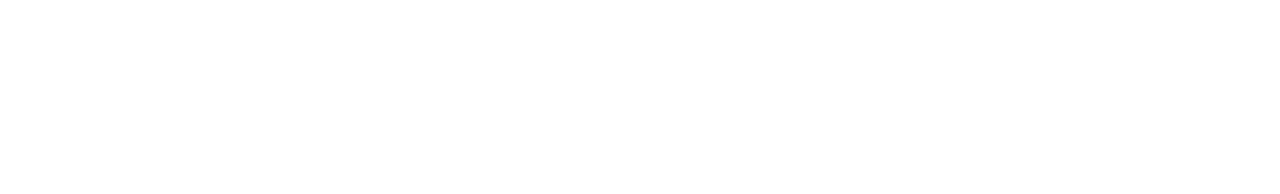
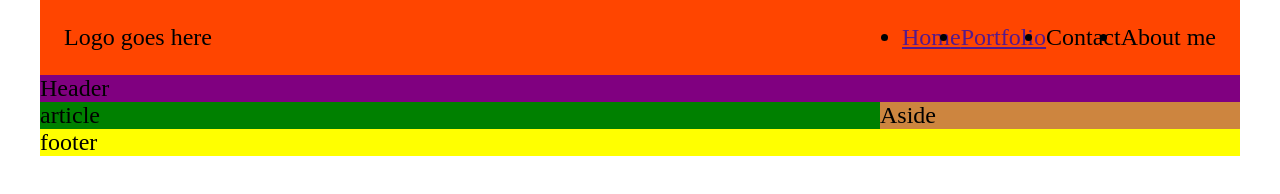
Before and after one commit to iamwhitegod/html-css-crash-course, a plain HTML site: page Challenge #4/index.html in a window 1280 px wide. Drawn offline with Linux system fonts and the light colour scheme.

Commit message:
Flexbox layout

```diff
--- a/Challenge #4/index.html
+++ b/Challenge #4/index.html
@@ -5,6 +5,23 @@
     <meta http-equiv="X-UA-Compatible" content="IE=edge" />
     <meta name="viewport" content="width=device-width, initial-scale=1.0" />
     <title>Layouts: Floats, Flexbox & Grid</title>
+    <link href="style.css" rel="stylesheet" type="text/css" />
   </head>
-  <body></body>
+  <body>
+    <div class="flex-container">
+      <nav class="flex-item item--1">
+        <div class="logo">Logo goes here</div>
+        <ul>
+          <li><a href="">Home</a></li>
+          <li><a href="">Portfolio</a></li>
+          <li>Contact</li>
+          <li>About me</li>
+        </ul>
+      </nav>
+      <div class="flex-item item--2">Header</div>
+      <div class="flex-item item--3">article</div>
+      <div class="flex-item item--4">Aside</div>
+      <div class="flex-item item--5">footer</div>
+    </div>
+  </body>
 </html>
--- a/Challenge #4/style.css
+++ b/Challenge #4/style.css
@@ -0,0 +1,55 @@
+* {
+  margin: 0;
+  padding: 0;
+  box-sizing: border-box;
+}
+body {
+  font-size: 24px;
+}
+
+.flex-container {
+  width: 1200px;
+  display: flex;
+  justify-content: space-evenly;
+  flex-wrap: wrap;
+  margin: 0 auto;
+  background-color: rgb(221, 221, 221);
+}
+
+.flex-item {
+  flex-grow: 1;
+  width: 50%;
+}
+
+.item--1 {
+  background-color: orangered;
+  width: 100%;
+  padding: 24px;
+
+  display: flex;
+  justify-content: space-between;
+}
+
+.item--2 {
+  background-color: purple;
+  width: 100%;
+}
+
+.item--3 {
+  background-color: green;
+  width: 70%;
+}
+
+.item--4 {
+  background-color: peru;
+  width: 30%;
+}
+
+.item--5 {
+  background-color: yellow;
+  width: 100%;
+}
+
+ul {
+  display: flex;
+}
--- /dev/null
+++ b/Project #3 Flexbox/3-column-preview-card-component-main/style-guide.md
@@ -0,0 +1,35 @@
+# Front-end Style Guide
+
+## Layout
+
+The designs were created to the following widths:
+
+- Mobile: 375px
+- Desktop: 1440px
+
+## Colors
+
+### Primary
+
+Bright orange: hsl(31, 77%, 52%)
+Dark cyan: hsl(184, 100%, 22%)
+Very dark cyan: hsl(179, 100%, 13%)
+
+### Neutral
+
+Transparent white (paragraphs): hsla(0, 0%, 100%, 0.75)
+Very light gray (background, headings, buttons): hsl(0, 0%, 95%)
+
+## Typography
+
+### Body Copy
+
+- Font size: 15px
+
+### Font
+
+- Family: [Lexend Deca](https://fonts.google.com/specimen/Lexend+Deca)
+- Weights: 400
+
+- Family: [Big Shoulders Display](https://fonts.google.com/specimen/Big+Shoulders+Display)
+- Weights: 700
--- /dev/null
+++ b/Project #3 Flexbox/3-column-preview-card-component-main/style.css
@@ -0,0 +1,100 @@
+* {
+  margin: 0;
+  padding: 0;
+  box-sizing: border-box;
+}
+
+body {
+  font-size: 15px;
+  font-family: "Lexend Deca", sans-serif;
+  height: 100vh;
+  display: flex;
+  flex-direction: column;
+  justify-content: center;
+  align-items: center;
+}
+
+h1 {
+  font-size: 32px;
+  font-family: "Big Shoulders Display", cursive;
+  text-transform: uppercase;
+  color: hsl(0, 0%, 95%);
+  letter-spacing: 1.3px;
+  margin-bottom: 24px;
+}
+
+p {
+  font-weight: 400;
+  line-height: 1.5;
+  color: hsla(0, 0%, 100%, 0.75);
+  margin-bottom: 72px;
+}
+
+button {
+  font-size: inherit;
+  font-family: inherit;
+  padding: 10px 24px;
+  border-radius: 30px;
+  border: 2px solid transparent;
+  outline: none;
+  cursor: pointer;
+  transition: all 0.8s;
+}
+
+img {
+  margin-bottom: 24px;
+}
+
+.flex-container {
+  display: flex;
+  align-items: center;
+  max-width: 960px;
+  margin: 0 auto;
+  border-radius: 8px;
+  overflow: hidden;
+}
+
+.flex-item {
+  padding: 48px;
+}
+
+.sedans {
+  background-color: hsl(31, 77%, 52%);
+}
+
+.sedans button {
+  color: hsl(31, 77%, 52%);
+}
+
+.suvs {
+  background-color: hsl(184, 100%, 22%);
+}
+
+.suvs button {
+  color: hsl(184, 100%, 22%);
+}
+
+.luxury {
+  background-color: hsl(179, 100%, 13%);
+}
+
+.luxury button {
+  color: hsl(179, 100%, 13%);
+}
+
+.sedans button:hover,
+.suvs button:hover,
+.luxury button:hover {
+  color: hsl(0, 0%, 95%);
+  background-color: transparent;
+  border: 2px solid hsl(0, 0%, 95%);
+}
+
+.attribution {
+  font-size: 11px;
+  text-align: center;
+}
+
+.attribution a {
+  color: hsl(228, 45%, 44%);
+}
```
Also changed, not shown: Project #3 Flexbox/3-column-preview-card-component-main/index.html (added, +70 -0 lines), Project #3 Flexbox/3-column-preview-card-component-main/README-template.md (added), Project #3 Flexbox/3-column-preview-card-component-main/README.md (added), Project #3 Flexbox/3-column-preview-card-component-main/design/active-states.jpg (added), Project #3 Flexbox/3-column-preview-card-component-main/design/desktop-design.jpg (added), Project #3 Flexbox/3-column-preview-card-component-main/design/desktop-preview.jpg (added), Project #3 Flexbox/3-column-preview-card-component-main/design/mobile-design.jpg (added), Project #3 Flexbox/3-column-preview-card-component-main/images/favicon-32x32.png (added), Project #3 Flexbox/3-column-preview-card-component-main/images/icon-luxury.svg (added), Project #3 Flexbox/3-column-preview-card-component-main/images/icon-sedans.svg (added), Project #3 Flexbox/3-column-preview-card-component-main/images/icon-suvs.svg (added), 1 other file.
